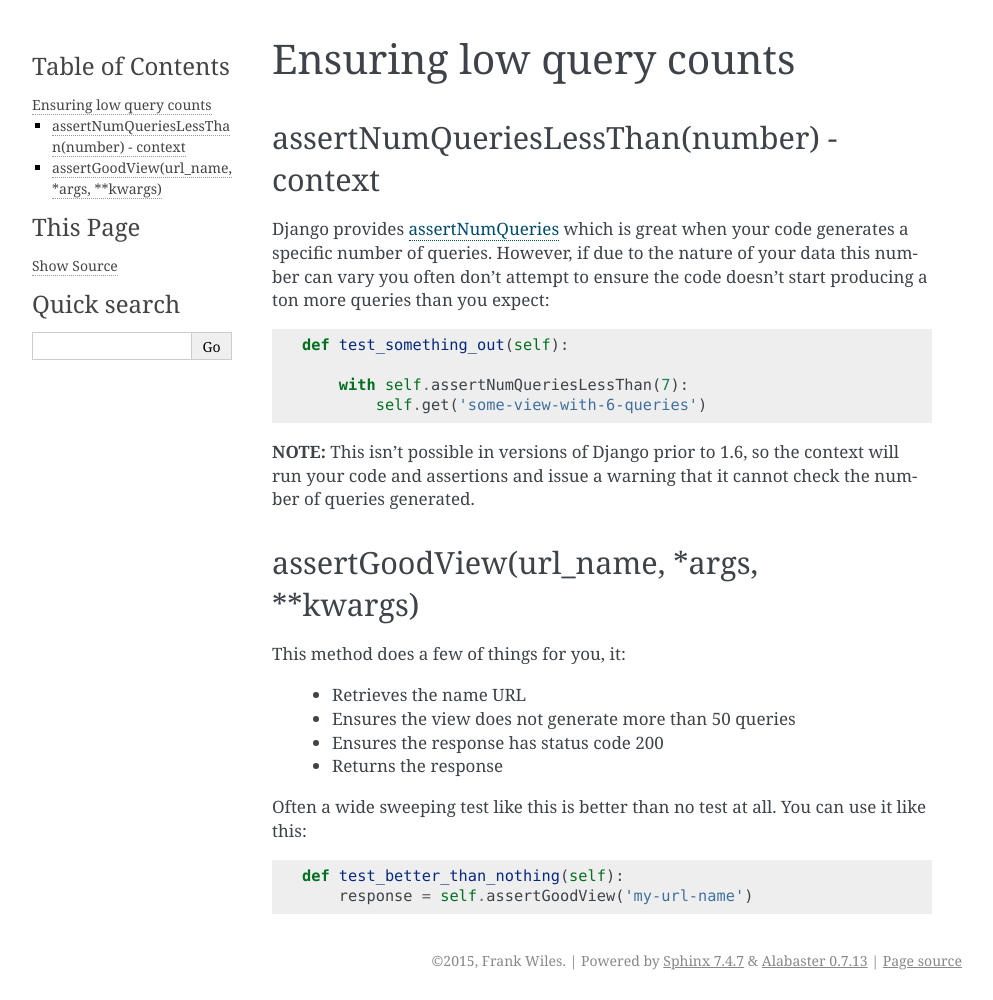
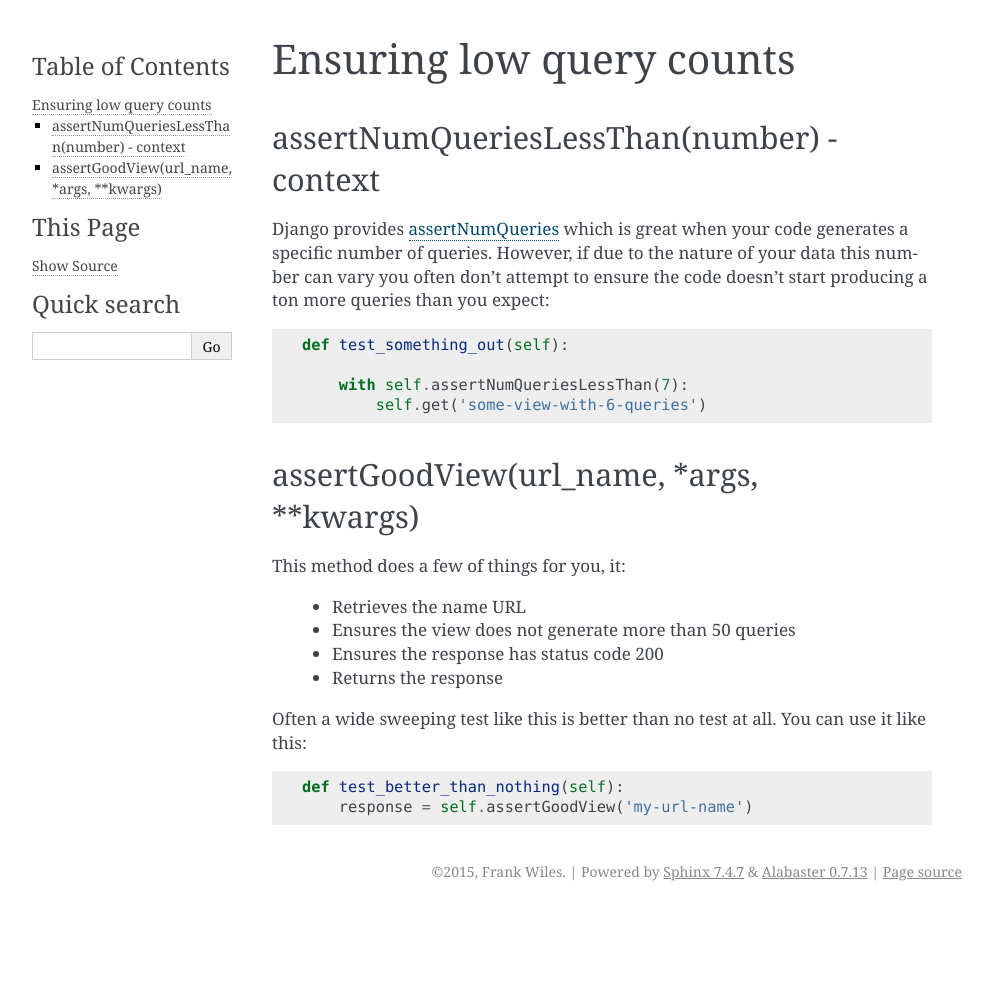
Before and after one commit to revsys/django-test-plus, a Sphinx documentation site: the page built from docs/low_query_counts.rst, in a window 1280 px wide. Shown: the whole page, without its empty margins (148-1141 px from the left). Built offline with Sphinx 7.4.7, drawn with Linux system fonts in a browser that asks for light colours; after the commit the page ends 911 px from its top, so only the background shows below that.

Commit message:
:books: Updates docs
Signed-off-by: Jeff Triplett <jeff.triplett@gmail.com>

```diff
--- a/docs/low_query_counts.rst
+++ b/docs/low_query_counts.rst
@@ -17,10 +17,6 @@ more queries than you expect::
             self.get('some-view-with-6-queries')
 
 
-**NOTE:** This isn't possible in versions of Django prior to 1.6, so the
-context will run your code and assertions and issue a warning that it
-cannot check the number of queries generated.
-
 assertGoodView(url\_name, \*args, \*\*kwargs)
 ~~~~~~~~~~~~~~~~~~~~~~~~~~~~~~~~~~~~~~~~~~~~~~~
 
--- a/docs/methods.rst
+++ b/docs/methods.rst
@@ -236,9 +236,6 @@ method will create a user for you::
         user1 = self.make_user('u1')
         user2 = self.make_user('u2')
 
-**NOTE:** This work properly with version of Django prior to 1.6 and
-will use your own User class if you have created your own User model.
-
 If creating a User in your project is more complicated, say for example
 you removed the ``username`` field from the default Django Auth model
 you can provide a `Factory
```
Also changed, not shown: README.rst (+0 -7 lines).
